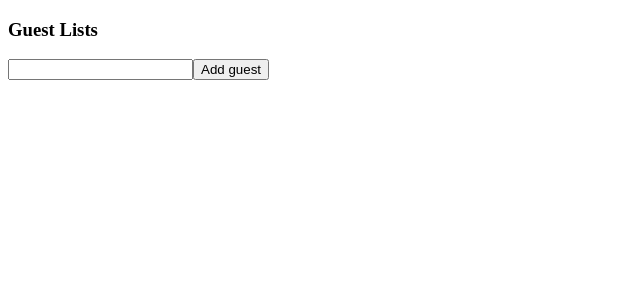
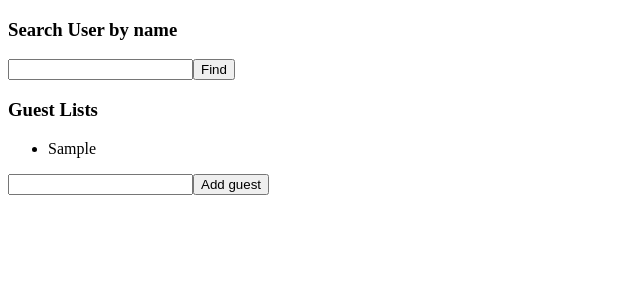
Before and after one commit to SolodovPetr/Study_React_TypeScript, a React (Create React App) app: page / in a window 1280 px wide. Both pictures are taken after typing "Sample" into the empty fields and a click on the button "Add guest". Shown: the top 300 px of the page, without its empty margins (0-640 px from the left). Built offline with nearby package versions, Linux system fonts and the light colour scheme.

Commit message:
setUser state example - useState<{ name: string; age: number } | undefined>()

```diff
--- a/src/index.tsx
+++ b/src/index.tsx
@@ -2,9 +2,15 @@
 import ReactDOM from 'react-dom';
 
 import GuestList from './state/GuestList';
+import UserSearch from './state/UserSearch';
 
 const App = () => {
-  return <GuestList />
+  return (
+    <div>
+      <UserSearch />
+      <GuestList />
+    </div>
+  );
 };
 
 ReactDOM.render(
--- a/src/state/GuestList.tsx
+++ b/src/state/GuestList.tsx
@@ -5,13 +5,18 @@
   const [guests, setGuests] = useState<string[]>([]);
 
   const addGuest = () => {
+    setName('');
     setGuests([...guests, name]);
-    setName('');
   };
 
   return (
     <div>
       <h3>Guest Lists</h3>
+      <ul>
+        {guests.map((guest) => (
+          <li key={guest}>{guest}</li>
+        ))}
+      </ul>
 
       <input value={name} onChange={(e) => setName(e.target.value)} />
       <button onClick={addGuest}>Add guest</button>
--- /dev/null
+++ b/src/state/UserSearch.tsx
@@ -0,0 +1,30 @@
+import { useState } from 'react';
+
+const users = [
+  { name: 'John', age: 21 },
+  { name: 'Alex', age: 22 },
+  { name: 'Dave', age: 23 },
+  { name: 'Romeo', age: 24 },
+];
+
+const UserSearch: React.FC = () => {
+  const [name, setName] = useState('');
+  const [user, setUser] = useState<{ name: string; age: number } | undefined>();
+
+  const searchHandler = () => {
+    const foundUser = users.find((user) => user.name === name);
+    setUser(foundUser);
+    console.log(foundUser);
+  };
+
+  return (
+    <div>
+      <h3>Search User by name</h3>
+      <div>{user && `${user.name} - Age:${user.age}`}</div>
+      <input value={name} onChange={(e) => setName(e.target.value)} />
+      <button onClick={searchHandler}>Find</button>
+    </div>
+  );
+};
+
+export default UserSearch;
```
